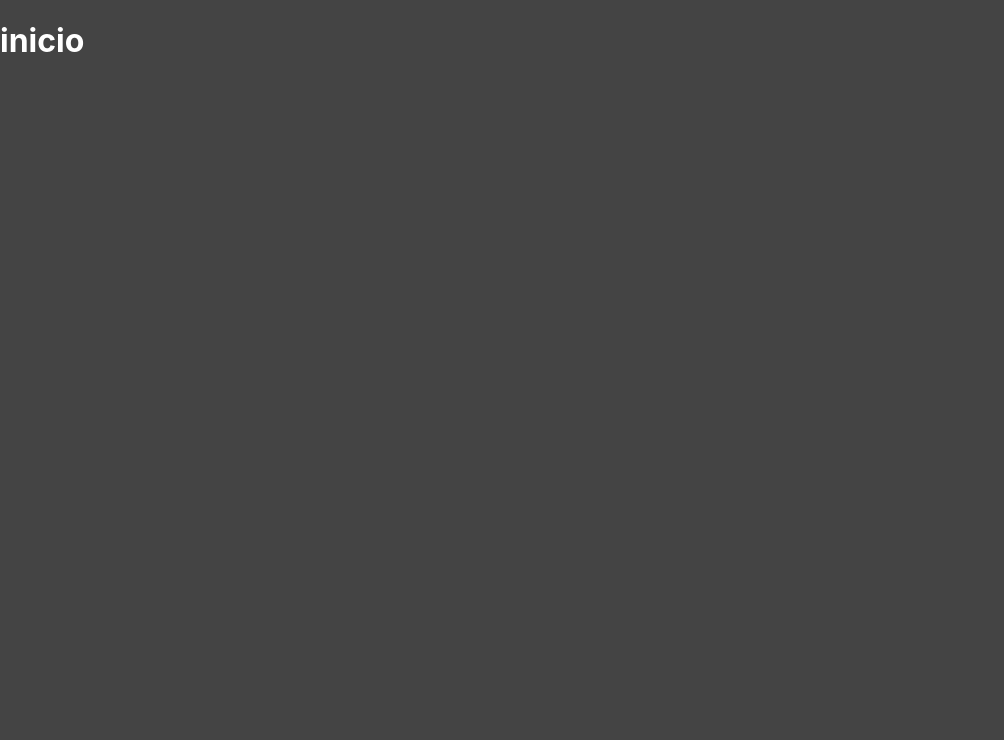
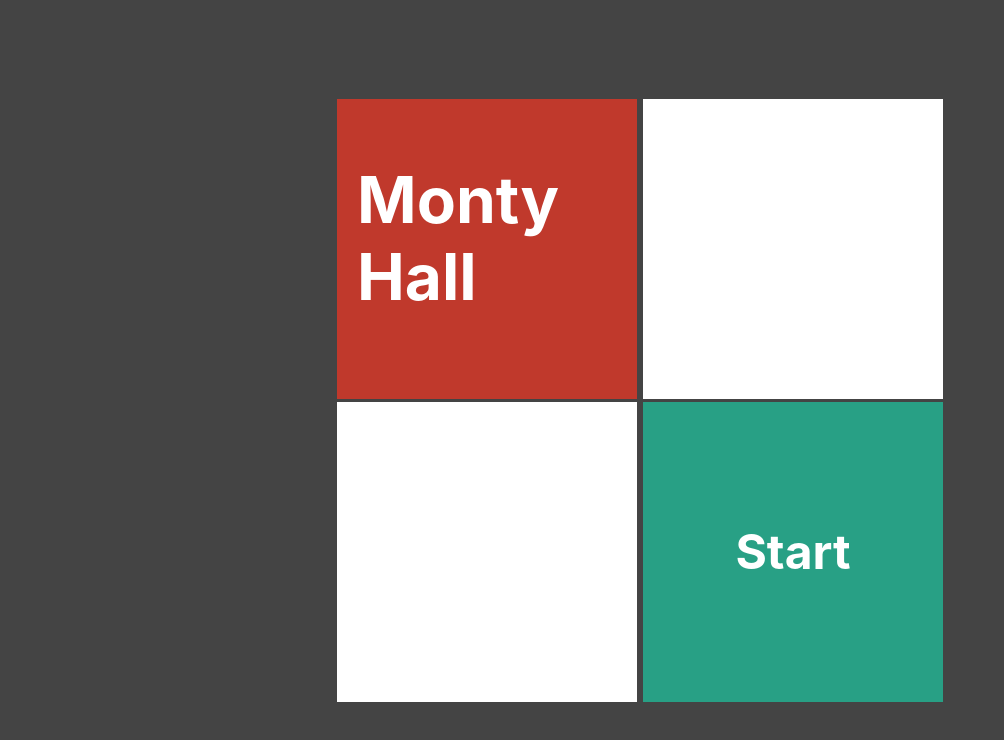
Before and after one commit to marcionitao/montyhall, a Next.js app: page / in a window 1280 px wide. Shown: the top 740 px of the page, without its empty margins (0-1004 px from the left). Built offline with nearby package versions, Linux system fonts and the light colour scheme.

Commit message:
add Form as homepage

```diff
--- /dev/null
+++ b/src/components/Card.tsx
@@ -0,0 +1,18 @@
+import styles from "../styles/Card.module.css"
+
+interface CartaoProps {
+  bgcolor?: string
+  children?: any
+}
+
+export default function Card(props: CartaoProps) {
+
+  return(
+    <div className={ styles.cartao }
+      // if color is not define, color is white
+      style={{ backgroundColor: props.bgcolor ?? '#fff' }}
+    >
+      { props.children }
+    </div>
+  )
+}
--- a/src/pages/game/[portas]/[temPresente].tsx
+++ b/src/pages/game/[portas]/[temPresente]/index.tsx
@@ -1,7 +1,7 @@
 import { useEffect, useState } from 'react'
-import Door from "../../../components/Door"
-import styles from "../../../styles/Game.module.css"
-import { atualizarPortas, criarPortas } from '../../../../functions/door'
+import Door from "../../../../components/Door"
+import styles from "../../../../styles/Game.module.css"
+import { atualizarPortas, criarPortas } from '../../../../../functions/door'
 import Link from "next/link"
 import { useRouter } from 'next/router';
 
--- a/src/pages/index.tsx
+++ b/src/pages/index.tsx
@@ -1,13 +1,26 @@
-import PortaModel from "../../model/PortaModel";
-import Door from "../components/Door";
-import { useState } from "react";
-import { atualizarPortas, criarPortas } from '../../functions/door';
+import Card from '../components/Card';
+import styles from '../styles/Form.module.css'
+import Link from "next/link"
 
-export default function Home() {
+export default function Form() {
 
   return (
-    <div style={{display:"flex"}}>
-      <h1>inicio</h1>
+    <div className={ styles.formulario }>
+      <div>
+        <Card bgcolor="#c0392c">
+          <h1>Monty Hall</h1>
+        </Card>
+        <Card></Card>
+      </div>
+      <div>
+        <Card></Card>
+
+        <Card bgcolor="#28a085">
+          <Link href={ `/game/4/2` }>
+            <h2 className={ styles.link }>Start</h2>
+          </Link>
+        </Card>
+      </div>
     </div>
   )
 }
--- /dev/null
+++ b/src/styles/Card.module.css
@@ -0,0 +1,9 @@
+.cartao {
+  display: flex;
+  width: 300px;
+  height: 300px;
+  color: #fff;
+  margin: 3px;
+  font-size: 2rem;
+  padding: 20px;
+}
--- /dev/null
+++ b/src/styles/Form.module.css
@@ -0,0 +1,15 @@
+.formulario {
+  display: flex;
+  justify-content: center;
+  align-items: center;
+  height: 100vh;
+}
+
+.link {
+  display: flex;
+  justify-content: center;
+  align-items: center;
+  margin: 0;
+  flex: 1;
+  cursor: pointer;
+}
--- a/src/styles/Game.module.css
+++ b/src/styles/Game.module.css
@@ -25,4 +25,5 @@
   font-size: 2rem;
   border: none;
   padding: 10px 25px;
+  cursor: pointer;
 }
```
